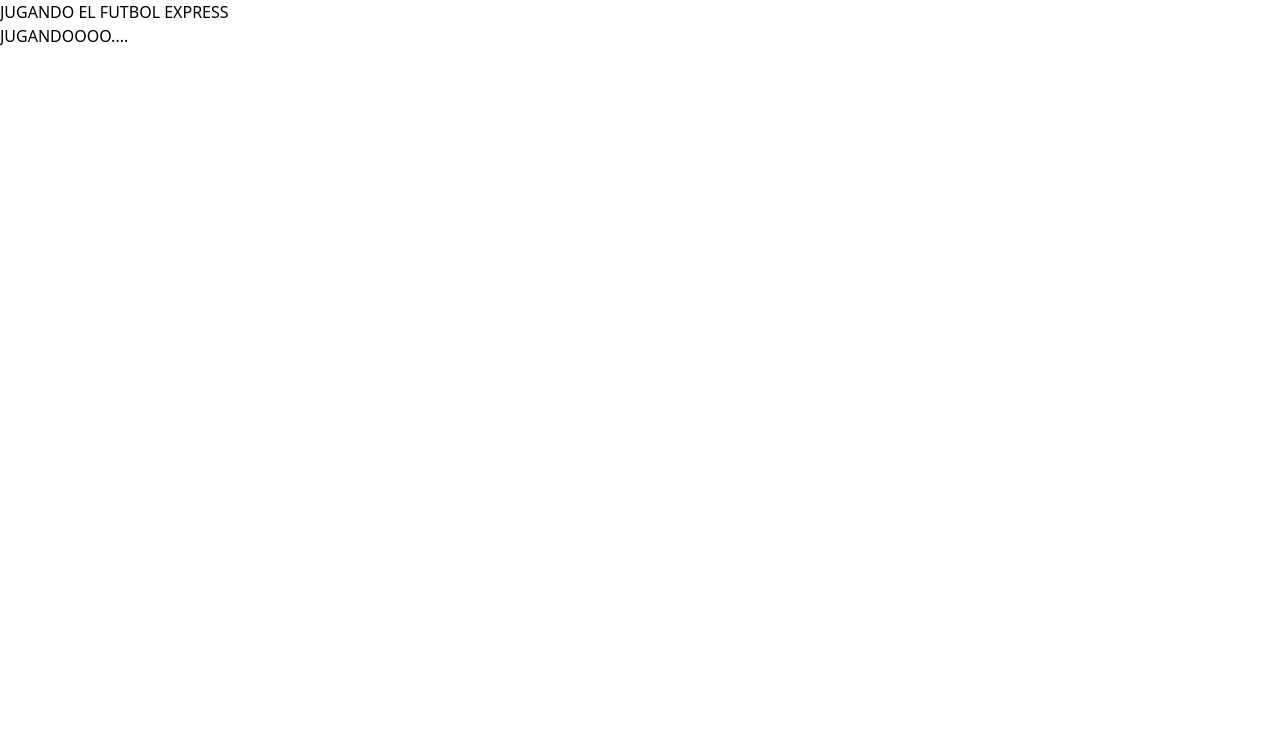
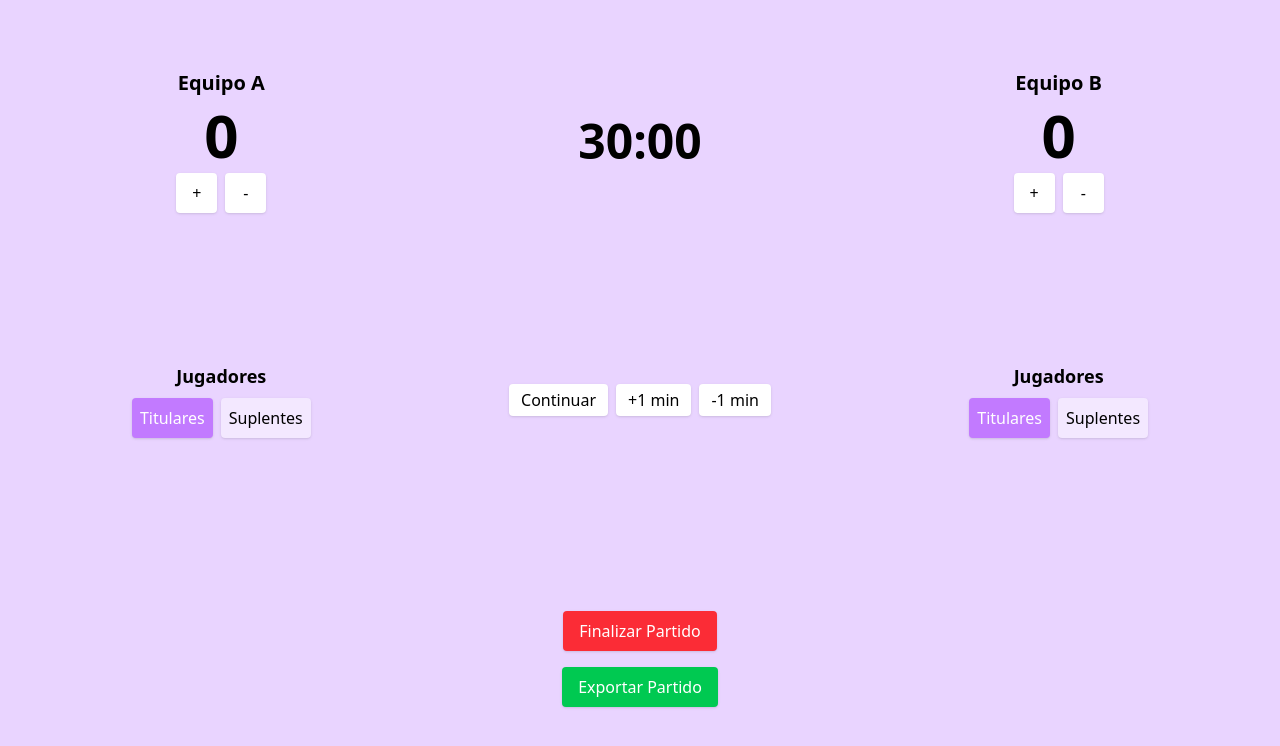
Before and after one commit to xdevofc/MatchVault, a React (Vite) app in the folder MatchVault/: page /express-futbol-config in a window 1280 px wide. Both pictures are taken after a click on the button "Empezar partido". Shown: the top 746 px of the page. Built offline with nearby package versions, Linux system fonts and the light colour scheme.

Commit message:
implementando la pagina de futbol express juego

```diff
--- a/MatchVault/src/pages/Futbol/ConfiguracionPartido.tsx
+++ b/MatchVault/src/pages/Futbol/ConfiguracionPartido.tsx
@@ -1,11 +1,46 @@
 import type React from "react";
+import { useState } from "react";
 import { useNavigate } from "react-router-dom";
 
 function ConfiguracionPartido(): React.JSX.Element {
   const navigate = useNavigate();
 
   function handleRedirect(): void {
+    const datosPartido = {
+        duracion,
+        amonestaciones,
+        montoAmarilla,
+        montoRoja,
+        penalties,
+        prorroga
+    }
+
+    localStorage.setItem("Datos-partido", JSON.stringify(datosPartido));
+
     navigate("/futbol-express");
+
+    console.log(JSON.parse(localStorage.getItem("Datos-partido")))
+  }
+
+  const [duracion, setDuracion] = useState<string|number>(30)
+  const [amonestaciones, setAmonestaciones] = useState(false);
+  const [montoAmarilla, setMontoAmarilla] = useState<string|number>(0)
+  const [montoRoja, setMontoRoja] = useState<string|number>(0)
+  const [penalties, setPenalties] = useState(false)
+  const [prorroga, setProrroga] = useState(false)
+
+
+
+  function handleAmonestaciones() : void{
+    setAmonestaciones(!amonestaciones)
+  }
+
+  function handlePenalties() : void {
+    setPenalties(!penalties)
+  }
+
+  function handleProrroga() : void{
+    setProrroga(!prorroga)
   }
 
   return (
@@ -13,10 +48,13 @@ function ConfiguracionPartido(): React.JSX.Element {
       {/* Columna 1 */}
       <div className="p-3 bg-purple-100 text-black rounded-lg shadow border border-purple-300 flex flex-col space-y-3">
         <div>
-          <label className="flex items-center space-x-2">
+          <label className="flex items-center space-x-2 w-fit">
             <span className="font-semibold text-sm">Amonestaciones</span>
             <label className="relative inline-flex items-center cursor-pointer">
-              <input type="checkbox" className="sr-only peer" />
+              <input type="checkbox" className="sr-only peer"
+                checked={amonestaciones}
+                onChange={handleAmonestaciones}
+              />
               <div className="w-11 h-6 bg-gray-200 rounded-full peer-checked:bg-blue-600"></div>
               <div className="absolute left-1 top-1 bg-white w-4 h-4 rounded-full transition peer-checked:translate-x-full"></div>
             </label>
@@ -25,12 +63,28 @@ function ConfiguracionPartido(): React.JSX.Element {
 
         <div>
           <label htmlFor="montoAmarilla" className="block text-sm">Monto por tarjeta Amarilla</label>
-          <input name="montoAmarilla" type="text" className="border border-gray-300 px-2 py-1 w-full rounded" />
+          <input name="montoAmarilla" type="text"
+          className="border border-gray-300 px-2 py-1 w-full rounded"
+          disabled={!amonestaciones}
+          value={montoAmarilla}
+          onChange={e => {
+                    const val = parseInt(e.target.value);
+                    setMontoAmarilla(isNaN(val) ? "" : val);
+                }}
+          />
         </div>
 
         <div>
           <label htmlFor="montoRoja" className="block text-sm">Monto por tarjeta Roja</label>
-          <input name="montoRoja" type="text" className="border border-gray-300 px-2 py-1 w-full rounded" />
+          <input name="montoRoja" type="text"
+          className="border border-gray-300 px-2 py-1 w-full rounded"
+          disabled={!amonestaciones}
+          value={montoRoja}
+          onChange={e => {
+                    const val = parseInt(e.target.value);
+                    setMontoRoja(isNaN(val) ? "" : val);
+                }}
+          />
         </div>
       </div>
 
@@ -38,13 +92,22 @@ function ConfiguracionPartido(): React.JSX.Element {
       <div className="p-3 bg-purple-100 text-black rounded-lg shadow border border-purple-300 flex flex-col space-y-3">
         <div>
           <label htmlFor="duration" className="block text-sm">Duración del Partido (en minutos)</label>
-          <input name="duration" type="text" className="border border-gray-300 px-2 py-1 w-full rounded" />
+          <input name="duration" type="text" className="border border-gray-300 px-2 py-1 w-full rounded"
+            value={duracion}
+            onChange={e => {
+                    const val = parseInt(e.target.value);
+                    setDuracion(isNaN(val) ? "" : val);
+                }}
+          />
         </div>
 
         <div className="flex justify-between items-center">
           <span className="text-sm">Penalties</span>
           <label className="relative inline-flex items-center cursor-pointer">
-            <input type="checkbox" className="sr-only peer" />
+            <input type="checkbox" className="sr-only peer"
+            checked={penalties}
+            onChange={handlePenalties}
+            />
             <div className="w-11 h-6 bg-gray-200 rounded-full peer-checked:bg-blue-600"></div>
             <div className="absolute left-1 top-1 bg-white w-4 h-4 rounded-full transition peer-checked:translate-x-full"></div>
           </label>
@@ -53,7 +116,10 @@ function ConfiguracionPartido(): React.JSX.Element {
         <div className="flex justify-between items-center">
           <span className="text-sm">Prorroga</span>
           <label className="relative inline-flex items-center cursor-pointer">
-            <input type="checkbox" className="sr-only peer" />
+            <input type="checkbox" className="sr-only peer"
+            checked={prorroga}
+            onChange={handleProrroga}
+            />
             <div className="w-11 h-6 bg-gray-200 rounded-full peer-checked:bg-blue-600"></div>
             <div className="absolute left-1 top-1 bg-white w-4 h-4 rounded-full transition peer-checked:translate-x-full"></div>
           </label>
--- a/MatchVault/src/pages/Futbol/FutbolExpress.tsx
+++ b/MatchVault/src/pages/Futbol/FutbolExpress.tsx
@@ -1,13 +1,110 @@
-import type React from "react"
+import React, { useState, useEffect } from "react";
+import type { jugador } from "../../types/types";
 
-function FutbolExpress() : React.JSX.Element {
-    return (
-        <>
-            <h1>JUGANDO EL FUTBOL EXPRESS</h1>
-            <p>JUGANDOOOO....</p>
-        </>
-    )
-}
+const FutbolExpress: React.FC = () => {
+  const [scoreA, setScoreA] = useState<number>(0);
+  const [scoreB, setScoreB] = useState<number>(0);
+  const [seconds, setSeconds] = useState<number>(1800); // 30 minutos
+  const [isPaused, setIsPaused] = useState<boolean>(true);
 
+  const ListaJugadoresA = JSON.parse(localStorage.getItem("Lista-jugadores")).equipoA
+  const ListaJugadoresB = JSON.parse(localStorage.getItem("Lista-jugadores")).equipoB
+  console.log(ListaJugadoresA)
 
-export default FutbolExpress
+  useEffect(() => {
+    let interval: number;
+    if (!isPaused && seconds > 0) {
+      interval = setInterval(() => {
+        setSeconds((prev) => Math.max(prev - 1, 0));
+      }, 1000);
+    }
+    return () => clearInterval(interval);
+  }, [isPaused, seconds]);
+
+  const formatTime = (totalSeconds: number): string => {
+    const mins = Math.floor(totalSeconds / 60);
+    const secs = totalSeconds % 60;
+    return `${String(mins).padStart(2, '0')}:${String(secs).padStart(2, '0')}`;
+  };
+
+  return (
+    <div className="w-full h-screen bg-purple-200 overflow-hidden grid grid-cols-3 grid-rows-3 gap-2 p-4">
+
+      {/* IZQUIERDA ARRIBA: Marcador equipo A */}
+      <div className="flex flex-col items-center justify-center">
+        <h2 className="text-xl font-bold mb-2">Equipo A</h2>
+        <div className="flex flex-col items-center space-y-2">
+          <span className="text-6xl font-bold">{scoreA}</span>
+          <div className="grid grid-cols-2 gap-2">
+            <button className="px-4 py-2 bg-white rounded shadow" onClick={() => setScoreA(scoreA + 1)}>+</button>
+            <button className="px-4 py-2 bg-white rounded shadow" onClick={() => setScoreA(scoreA - 1)}>-</button>
+          </div>
+        </div>
+      </div>
+
+      {/* CENTRO ARRIBA: Minutero */}
+      <div className="flex items-center justify-center">
+        <h1 className="text-5xl font-bold">{formatTime(seconds)}</h1>
+      </div>
+
+      {/* DERECHA ARRIBA: Marcador equipo B */}
+      <div className="flex flex-col items-center justify-center">
+        <h2 className="text-xl font-bold mb-2">Equipo B</h2>
+        <div className="flex flex-col items-center space-y-2">
+          <span className="text-6xl font-bold">{scoreB}</span>
+          <div className="grid grid-cols-2 gap-2">
+            <button className="px-4 py-2 bg-white rounded shadow" onClick={() => setScoreB(scoreB + 1)}>+</button>
+            <button className="px-4 py-2 bg-white rounded shadow" onClick={() => setScoreB(scoreB - 1)}>-</button>
+          </div>
+        </div>
+      </div>
+
+      {/* IZQUIERDA CENTRO: Jugadores equipo A */}
+      <div className="flex flex-col items-center justify-center">
+        <h3 className="text-lg font-semibold">Jugadores</h3>
+        <div className="flex gap-2 mt-2">
+          <div className="p-2 bg-purple-400 text-white rounded shadow">Titulares
+            {ListaJugadoresA.map((player: jugador) => <p key={player.cedula}> {player.nombre}</p> )}
+          </div>
+          <div className="p-2 bg-purple-100 rounded shadow">Suplentes</div>
+        </div>
+      </div>
+
+      {/* CENTRO CENTRO: Controles del reloj */}
+      <div className="flex flex-col items-center justify-center space-y-4">
+        <div className="flex items-center space-x-2">
+          <button className="px-3 py-1 bg-white rounded shadow" onClick={() => setIsPaused(!isPaused)}>
+            {isPaused ? "Continuar" : "Pausar"}
+          </button>
+          <button className="px-3 py-1 bg-white rounded shadow" onClick={() => setSeconds(seconds + 60)}>+1 min</button>
+          <button className="px-3 py-1 bg-white rounded shadow" onClick={() => setSeconds(Math.max(seconds - 60, 0))}>-1 min</button>
+        </div>
+      </div>
+
+      {/* DERECHA CENTRO: Jugadores equipo B */}
+      <div className="flex flex-col items-center justify-center">
+        <h3 className="text-lg font-semibold">Jugadores</h3>
+        <div className="flex gap-2 mt-2">
+          <div className="p-2 bg-purple-400 text-white rounded shadow">Titulares
+            {ListaJugadoresB.map((player: jugador) => <p key={player.cedula}> {player.nombre}</p> )}
+          </div>
+          <div className="p-2 bg-purple-100 rounded shadow">Suplentes</div>
+        </div>
+      </div>
+
+      {/* IZQUIERDA ABAJO: vacío */}
+      <div></div>
+
+      {/* CENTRO ABAJO: Botones adicionales */}
+      <div className="flex flex-col items-center justify-center gap-4">
+        <button className="px-4 py-2 bg-red-500 text-white rounded shadow">Finalizar Partido</button>
+        <button className="px-4 py-2 bg-green-500 text-white rounded shadow">Exportar Partido</button>
+      </div>
+
+      {/* DERECHA ABAJO: vacío */}
+      <div></div>
+    </div>
+  );
+};
+
+export default FutbolExpress;
--- a/MatchVault/src/pages/Futbol/RegisterPlayers.tsx
+++ b/MatchVault/src/pages/Futbol/RegisterPlayers.tsx
@@ -95,7 +95,7 @@ function handleGuardarEdicion(): void{
     };
 
     setJugadores(jugadoresActuales); // Actualiza el estado
-        localStorage.setItem("jugadores", JSON.stringify(jugadoresActuales)); // Guarda en localStorage
+        localStorage.setItem("Lista-jugadores", JSON.stringify(jugadoresActuales)); // Guarda en localStorage
     } else {
         console.warn("No se encontró el jugador a editar");
     }
```
